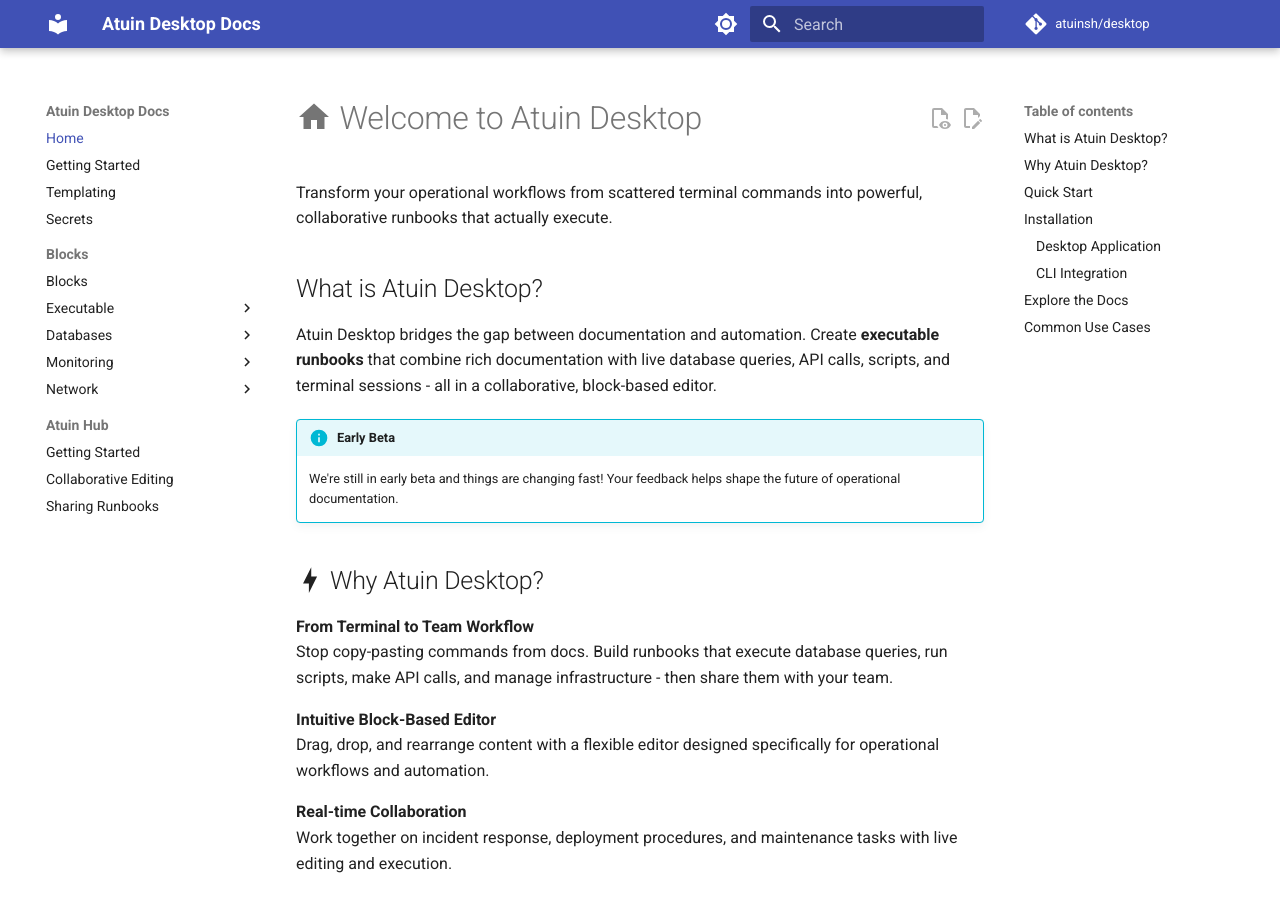
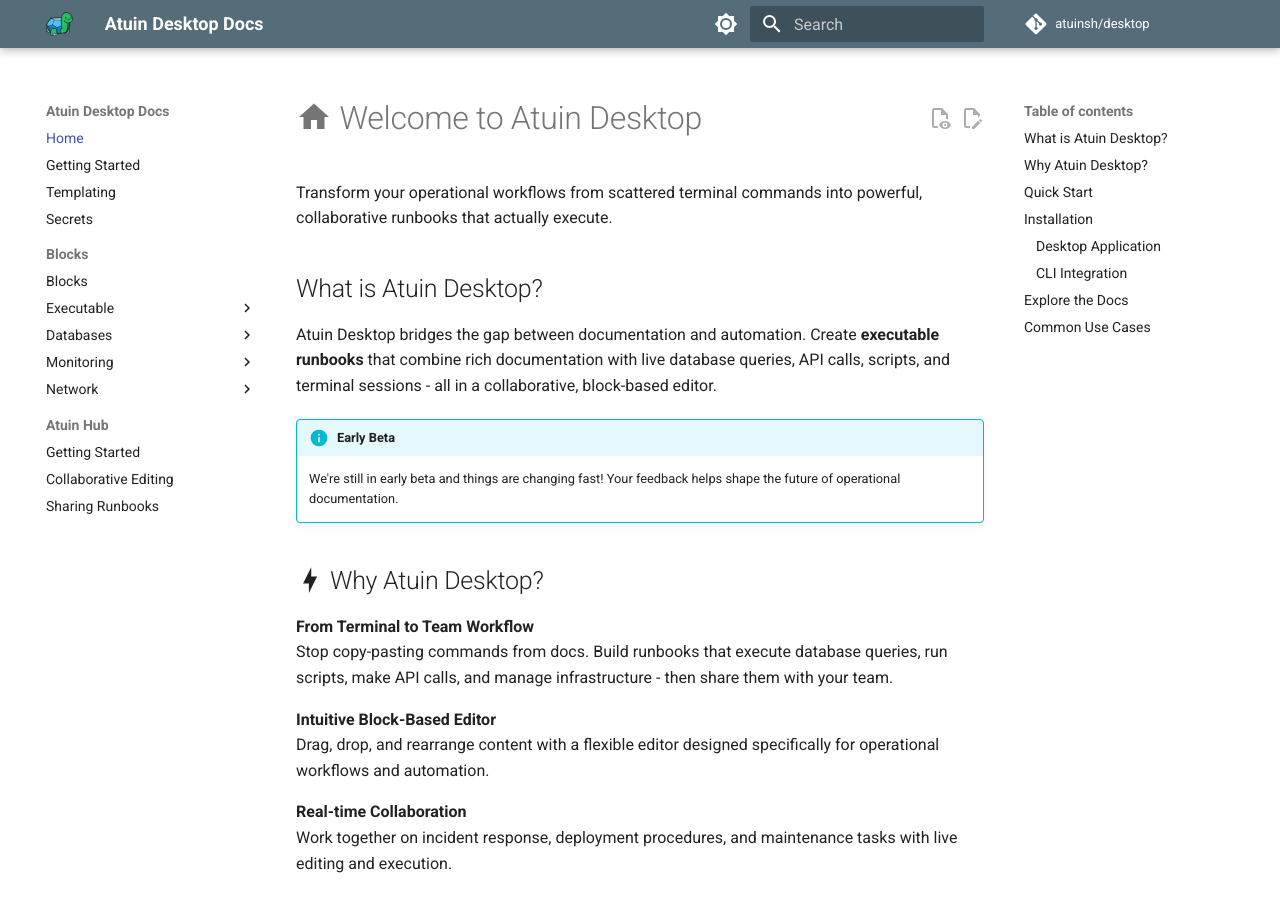
Before and after one commit to xiewu/atuinsh-desktop, an MkDocs documentation site: the page built from docs/docs/index.md, in a window 1280 px wide and 900 px high. Built offline with MkDocs 1.6.1 and Material for MkDocs 9.7.7, drawn with Linux system fonts in a browser that asks for light colours; comment, search, counter and statistics services are not loaded.

Commit message:
docs: configure icon and homepage

```diff
--- a/docs/mkdocs.yml
+++ b/docs/mkdocs.yml
@@ -5,6 +5,9 @@
 repo_name: atuinsh/desktop
 repo_url: https://github.com/atuinsh/desktop
 edit_uri: edit/main/docs/docs/
+
+extra:
+  homepage: https://atuin.sh
 
 nav:
   - "Home": index.md
@@ -41,6 +44,7 @@
       - "Sharing Runbooks": hub/sharing-runbooks.md
 
 theme:
+  logo: ./images/icon.svg
   name: material
   features:
     - navigation.sections
@@ -49,7 +53,7 @@
     - content.action.view
   palette:
     - scheme: default
-      primary: indigo
+      primary: blue-grey
       accent: indigo
       toggle:
         icon: material/brightness-7
```
Also changed, not shown: docs/docs/images/icon.png (added), docs/docs/images/icon.svg (added).
